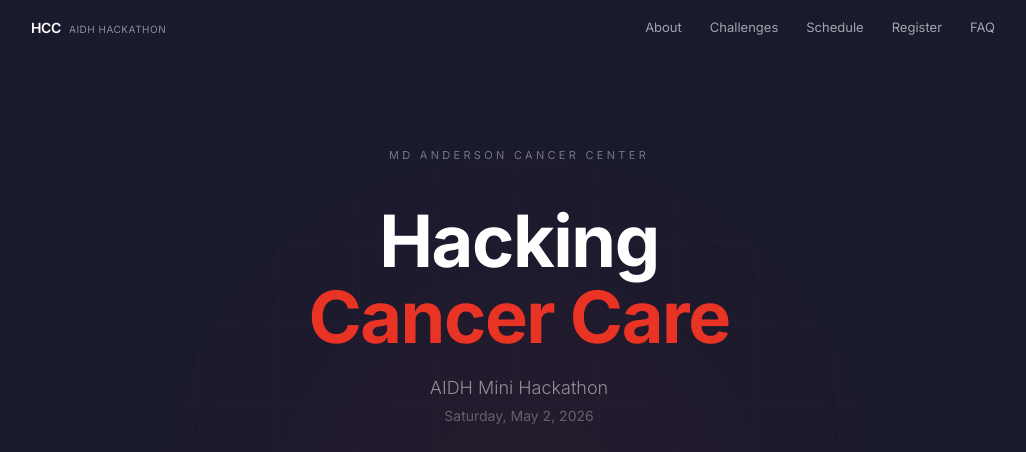
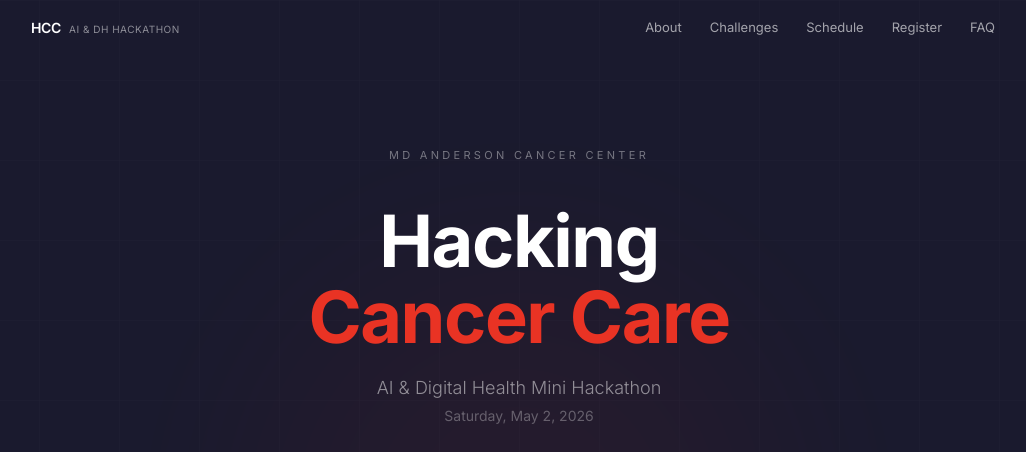
Before and after one commit to kabsam549-bot/hacking-cancer-care, a Next.js app: page / in a window 1280 px wide. Shown: the top 452 px of the page, without its empty margins (121-1147 px from the left). Built offline with nearby package versions, Linux system fonts and the light colour scheme.

Commit message:
fix: replace AIDH with AI & Digital Health throughout

```diff
--- a/package.json
+++ b/package.json
@@ -18,6 +18,6 @@
     "@types/react": "^19",
     "@types/react-dom": "^19",
     "tailwindcss": "^4",
-    "typescript": "^5"
+    "typescript": "5.9.3"
   }
 }
--- a/src/app/layout.tsx
+++ b/src/app/layout.tsx
@@ -5,11 +5,11 @@ import "./globals.css";
 const inter = Inter({ subsets: ["latin"], variable: "--font-inter" });
 
 export const metadata: Metadata = {
-  title: "Hacking Cancer Care | AIDH Mini Hackathon",
+  title: "Hacking Cancer Care | AI & Digital Health Mini Hackathon",
   description:
     "MD Anderson Cancer Center's inaugural AI/Digital Health hackathon. May 2, 2026. One day. Real problems. Actionable solutions.",
   openGraph: {
-    title: "Hacking Cancer Care | AIDH Mini Hackathon",
+    title: "Hacking Cancer Care | AI & Digital Health Mini Hackathon",
     description:
       "MD Anderson's inaugural AI/Digital Health hackathon. May 2, 2026.",
     type: "website",
--- a/src/components/FAQ.tsx
+++ b/src/components/FAQ.tsx
@@ -33,7 +33,7 @@ const faqs = [
   },
   {
     q: "Who organizes this?",
-    a: "The AIDH (AI/Digital Health) Committee at MD Anderson Cancer Center, with support from institutional leadership.",
+    a: "The AI & Digital Health Committee at MD Anderson Cancer Center, with support from institutional leadership.",
   },
 ];
 
--- a/src/components/Footer.tsx
+++ b/src/components/Footer.tsx
@@ -3,7 +3,7 @@ export default function Footer() {
     <footer className="py-12 bg-[var(--color-navy)] text-white/60">
       <div className="max-w-4xl mx-auto px-6 text-center">
         <p className="text-sm">
-          Organized by the Association for Intelligent Design in Healthcare (AIDH) at MD Anderson Cancer Center
+          Organized by the AI & Digital Health Committee at MD Anderson Cancer Center
         </p>
         <p className="text-xs mt-3 text-white/40">
           Questions?{" "}
--- a/src/components/Hero.tsx
+++ b/src/components/Hero.tsx
@@ -62,7 +62,7 @@ export default function Hero() {
 
         <div className="mt-5 mb-10">
           <p className="text-base sm:text-lg text-white/50 font-light">
-            AIDH Mini Hackathon
+            AI & Digital Health Mini Hackathon
           </p>
           <p className="text-sm text-white/30 mt-1">
             Saturday, May 2, 2026
--- a/src/components/Nav.tsx
+++ b/src/components/Nav.tsx
@@ -40,7 +40,7 @@ export default function Nav({ activeSection }: { activeSection: string }) {
         >
           HCC
           <span className="hidden sm:inline text-[10px] font-normal tracking-wider uppercase ml-2 opacity-50">
-            AIDH Hackathon
+            AI & DH Hackathon
           </span>
         </a>
 
--- a/src/components/RegistrationForm.tsx
+++ b/src/components/RegistrationForm.tsx
@@ -407,7 +407,7 @@ export default function RegistrationForm() {
               className="mt-1 accent-[var(--color-accent)]"
             />
             <span className="text-sm text-[var(--color-text-muted)]">
-              Keep me updated about future AIDH events and hackathons
+              Keep me updated about future AI & Digital Health events and hackathons
             </span>
           </label>
 
```
Also changed, not shown: 1 other file (tests, documents, lock files or other folders).
